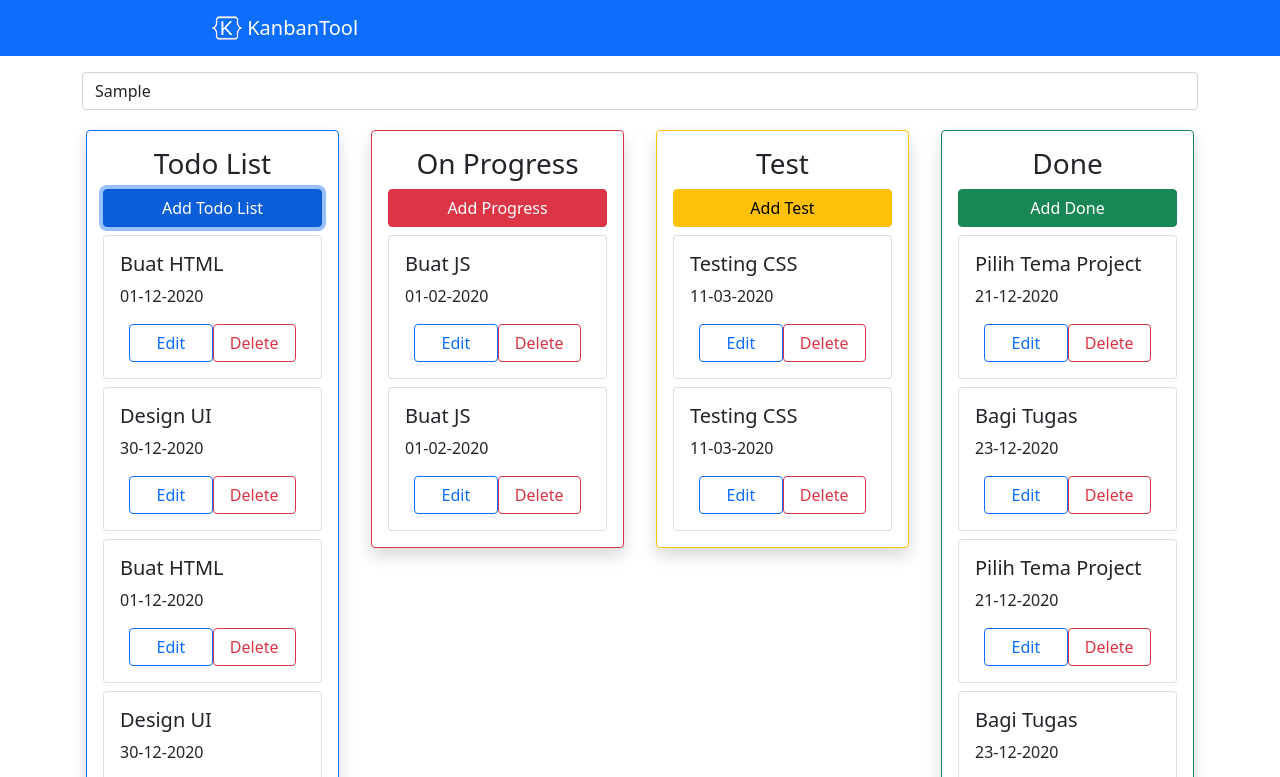
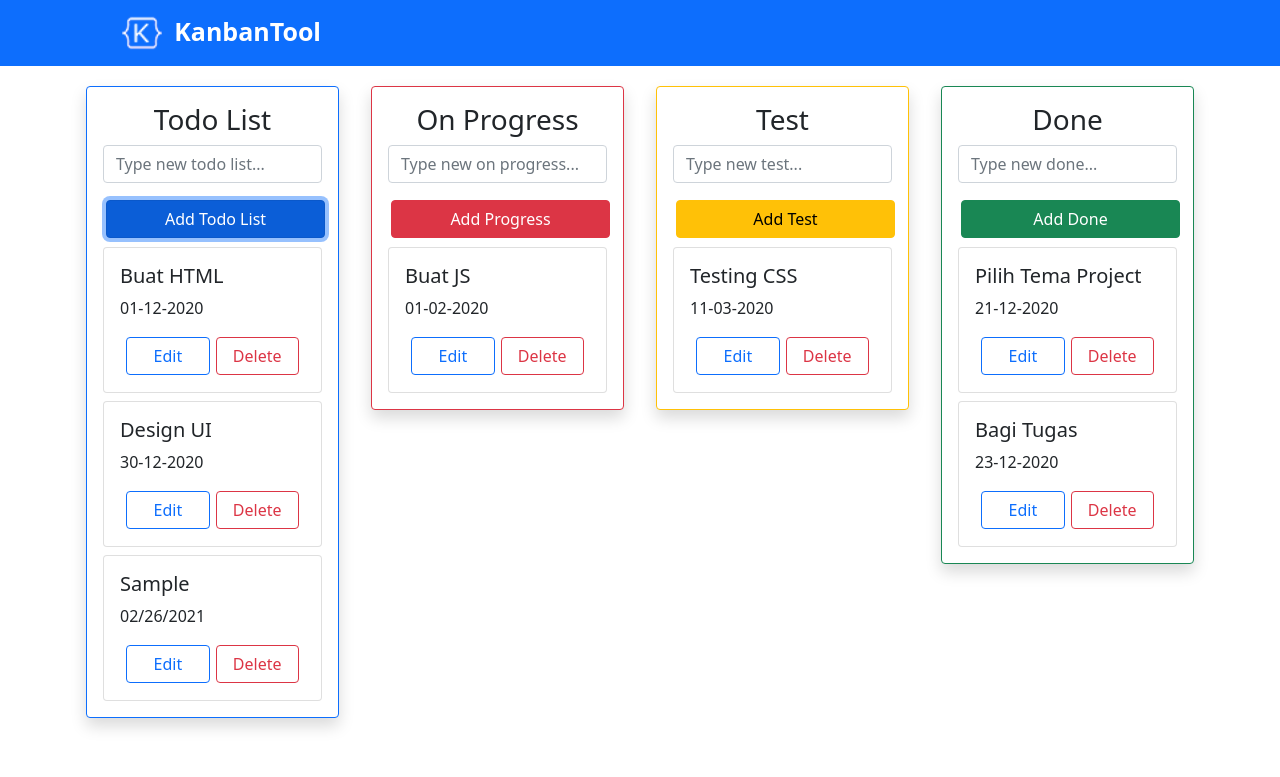
Before and after one commit to rizqizulfian/kanban, a plain HTML site: page index.html in a window 1280 px wide. Both pictures are taken after typing "Sample" into the empty fields and a click on the button "Add Todo List". Shown: the top 777 px of the page. Drawn offline with nearby package versions, Linux system fonts and the light colour scheme.

Commit message:
Revisi Form Input, Function Add, Function Delete

```diff
--- a/index.html
+++ b/index.html
@@ -1,24 +1,33 @@
 <!DOCTYPE html>
 <html lang="en">
-
   <head>
-    <meta charset="UTF-8">
-    <meta http-equiv="X-UA-Compatible" content="IE=edge">
-    <meta name="viewport" content="width=device-width, initial-scale=1.0">
+    <meta charset="UTF-8" />
+    <meta http-equiv="X-UA-Compatible" content="IE=edge" />
+    <meta name="viewport" content="width=device-width, initial-scale=1.0" />
     <title>Kanban</title>
-    <link rel="stylesheet" href="style.css">
-    <link rel="icon" href="./img/favicon.png" type="image/gif" sizes="16x16">
+    <link rel="stylesheet" href="style.css" />
+    <link rel="icon" href="./img/favicon.png" type="image/gif" sizes="16x16" />
     <!-- CSS only -->
-    <link href="https://cdn.jsdelivr.net/npm/bootstrap@5.0.0-beta2/dist/css/bootstrap.min.css" rel="stylesheet"
-        integrity="sha384-BmbxuPwQa2lc/FVzBcNJ7UAyJxM6wuqIj61tLrc4wSX0szH/Ev+nYRRuWlolflfl" crossorigin="anonymous">
+    <link
+      href="https://cdn.jsdelivr.net/npm/bootstrap@5.0.0-beta2/dist/css/bootstrap.min.css"
+      rel="stylesheet"
+      integrity="sha384-BmbxuPwQa2lc/FVzBcNJ7UAyJxM6wuqIj61tLrc4wSX0szH/Ev+nYRRuWlolflfl"
+      crossorigin="anonymous"
+    />
   </head>
 
   <body>
     <nav class="navbar navbar-dark bg-primary">
       <div class="container-fluid">
-            <a class="navbar-brand" href="#" style="padding-left: 200px;">
-                <img src="./img/kanban-logo.png" alt="" width="30" height="30" class="d-inline-block align-top">
-                KanbanTool
+        <a class="navbar-brand" href="#">
+          <img
+            src="./img/kanban-logo.png"
+            alt=""
+            width="40"
+            height="40"
+            class="d-inline-block align-top"
+          />
+          <span class="title">KanbanTool</span>
         </a>
       </div>
     </nav>
@@ -26,38 +35,92 @@
     <!-- Container -->
     <div class="container mt-3">
       <div class="row">
-            <div>
-                <input type="text" id="form-input" class="form-input-text col-12 form-control mb-3"
-                    placeholder="Type new task here...">
-            </div>
         <div class="todo-container col-3">
-                <div id="todoList" class="border border-primary m-1 p-1 rounded shadow p-3 mb-5 bg-white rounded">
+          <div
+            id="todoList"
+            class="border border-primary m-1 p-1 rounded shadow p-3 mb-5 bg-white"
+          >
             <h1 class="text-center fs-3">Todo List</h1>
-                    <button id="addTodoList" type="button" class="btn btn-primary button-add">Add Todo List</button>
+            <input
+              type="text"
+              id="formTodo"
+              class="form-input-text col-12 form-control mb-3"
+              placeholder="Type new todo list..."
+            />
+            <button
+              id="addTodoList"
+              type="button"
+              class="btn btn-primary button-add"
+            >
+              Add Todo List
+            </button>
           </div>
         </div>
         <div class="onprogress-container col-3">
-                <div  id="onProgress"  class="border border-danger m-1 p-1 rounded shadow p-3 mb-5 bg-white rounded">
+          <div
+            id="onProgress"
+            class="border border-danger m-1 p-1 rounded shadow p-3 mb-5 bg-white"
+          >
             <h1 class="text-center fs-3">On Progress</h1>
-                    <button id="addOnProgress" type="button" class="btn btn-danger button-add">Add Progress</button>
+            <input
+              type="text"
+              id="formProgress"
+              class="form-input-text col-12 form-control mb-3"
+              placeholder="Type new on progress..."
+            />
+            <button
+              id="addOnProgress"
+              type="button"
+              class="btn btn-danger button-add"
+            >
+              Add Progress
+            </button>
           </div>
         </div>
         <div class="test-container col-3">
-                <div id="test" class="border border-warning m-1 p-1 rounded shadow p-3 mb-5 bg-white rounded">
+          <div
+            id="test"
+            class="border border-warning m-1 p-1 rounded shadow p-3 mb-5 bg-white rounded"
+          >
             <h1 class="text-center fs-3">Test</h1>
-                    <button id="addTest" type="button" class="btn btn-warning button-add">Add Test</button>
+            <input
+              type="text"
+              id="formTest"
+              class="form-input-text col-12 form-control mb-3"
+              placeholder="Type new test..."
+            />
+            <button
+              id="addTest"
+              type="button"
+              class="btn btn-warning button-add"
+            >
+              Add Test
+            </button>
           </div>
         </div>
         <div class="done-container col-3">
-                <div id="done" class="border border-success m-1 p-1 rounded shadow p-3 mb-5 bg-white rounded">
+          <div
+            id="done"
+            class="border border-success m-1 p-1 rounded shadow p-3 mb-5 bg-white rounded"
+          >
             <h1 class="text-center fs-3">Done</h1>
-                    <button id="addDone" type="button" class="btn btn-success button-add">Add Done</button>
+            <input
+              type="text"
+              id="formDone"
+              class="form-input-text col-12 form-control mb-3"
+              placeholder="Type new done..."
+            />
+            <button
+              id="addDone"
+              type="button"
+              class="btn btn-success button-add"
+            >
+              Add Done
+            </button>
           </div>
         </div>
       </div>
-
     </div>
     <script src="script.js"></script>
   </body>
-
 </html>
--- a/script.js
+++ b/script.js
@@ -1,99 +1,157 @@
 // Data input
 let data = [
     {
-        title: 'Buat HTML',
-        category: 'todoList',
-        tanggal: '01-12-2020'
+      title: "Buat HTML",
+      category: "todoList",
+      tanggal: "01-12-2020",
     },
     {
-        title: 'Design UI',
-        category: 'todoList',
-        tanggal: '30-12-2020'
+      title: "Design UI",
+      category: "todoList",
+      tanggal: "30-12-2020",
     },
     {
-        title: 'Buat JS',
-        category: 'onProgress',
-        tanggal: '01-02-2020'
+      title: "Buat JS",
+      category: "onProgress",
+      tanggal: "01-02-2020",
     },
     {
-        title: 'Testing CSS',
-        category: 'test',
-        tanggal: '11-03-2020'
+      title: "Testing CSS",
+      category: "test",
+      tanggal: "11-03-2020",
     },
     {
-        title: 'Pilih Tema Project',
-        category: 'done',
-        tanggal: '21-12-2020'
+      title: "Pilih Tema Project",
+      category: "done",
+      tanggal: "21-12-2020",
     },
     {
-        title: 'Bagi Tugas',
-        category: 'done',
-        tanggal: '23-12-2020'
+      title: "Bagi Tugas",
+      category: "done",
+      tanggal: "23-12-2020",
     },
   ];
 
-// selectors
-const addTodoList = document.getElementById("addTodoList");
-const todoList = document.getElementById("todoList");
-const onProgress = document.getElementById("onProgress");
-const test = document.getElementById("test");
-const done = document.getElementById("done");
-const formInput = document.getElementById("form-input");
+  // add todo list
+  const formTodo = document.getElementById("formTodo");
   const buttonTodoList = document.getElementById("addTodoList");
-buttonTodoList.addEventListener("click", add);
+  buttonTodoList.addEventListener("click", addTodo);
 
-
-
-function add(e) {
-
-    // conditional untuk cek darimana category
-    let category = '';
-    if (e.target.id === 'addTodoList') {
-        category = 'todoList';
-    } else if (e.target.id === 'addOnProgress') {
-        category = 'onProgress';
-    } else if (e.target.id === 'addTest') {
-        category = 'test';
-    } else if (e.target.id === 'addDone') {
-        category = 'done';
+  function addTodo(event) {
+    if (formTodo.value !== "") {
+      // Menghandle jika inputannya string kosong
+      event.preventDefault();
+      let obj = {
+        title: formTodo.value,
+        category: "todoList",
+        tanggal: tanggal(),
+      };
+      data = [];
+      data.push(obj);
+      render();
+      // Mengosongkan inputan setelah ditambahkan
+      formTodo.value = "";
+      alert(`${obj.title} added successfully`)
+    } else {
+      alert("The input cannot be empty. OK?");
+    }
   }
 
-    // ambil date now
+  // add On Progress
+  const formProgress = document.getElementById("formProgress");
+  const buttonOnProgress = document.getElementById("addOnProgress");
+  buttonOnProgress.addEventListener("click", addProgress);
+
+  function addProgress(event) {
+    if (formProgress.value !== "") {
+      event.preventDefault();
+      let obj = {
+        title: formProgress.value,
+        category: "onProgress",
+        tanggal: tanggal(),
+      };
+      data = [];
+      data.push(obj);
+      render();
+      formProgress.value = "";
+      alert(`${obj.title} added successfully`)
+    } else {
+      alert("The input cannot be empty. OK?");
+    }
+  }
+
+  // add Test
+  const formTest = document.getElementById("formTest");
+  const buttonOnAddTest = document.getElementById("addTest");
+  buttonOnAddTest.addEventListener("click", addTest);
+
+  function addTest(event) {
+    if (formTest.value !== "") {
+      event.preventDefault();
+      let obj = {
+        title: formTest.value,
+        category: "test",
+        tanggal: tanggal(),
+      };
+      data = [];
+      data.push(obj);
+      render();
+      formTest.value = "";
+      alert(`${obj.title} added successfully`)
+    } else {
+      alert("The input cannot be empty. OK?");
+    }
+  }
+
+  // add Done
+  const formDone = document.getElementById("formDone");
+  const buttonAddDone = document.getElementById("addDone");
+  buttonAddDone.addEventListener("click", addDone);
+
+  function addDone(event) {
+    if (formDone.value !== "") {
+      event.preventDefault();
+      let obj = {
+        title: formDone.value,
+        category: "done",
+        tanggal: tanggal(),
+      };
+      data = [];
+      data.push(obj);
+      render();
+      formDone.value = "";
+      alert(`${obj.title} added successfully`)
+    } else {
+      alert("The input cannot be empty. OK?");
+    }
+  }
+
+  // Function today
+  function tanggal() {
     var today = new Date();
-    var dd = String(today.getDate()).padStart(2, '0');
-    var mm = String(today.getMonth() + 1).padStart(2, '0'); //January is 0!
+    var dd = String(today.getDate()).padStart(2, "0");
+    var mm = String(today.getMonth() + 1).padStart(2, "0"); //January is 0!
     var yyyy = today.getFullYear();
 
-    today = mm + '/' + dd + '/' + yyyy;
-
-    let obj = {
-        title: formInput.value,
-        category: category,
-        tanggal: today
-    }
-    data.push(obj);
-    console.log(data)
-
-    render()
+    today = mm + "/" + dd + "/" + yyyy;
+    return today;
   }
 
-
+  // Function Render
   function render() {
-
     // put all task to html
     for (let i = 0; i < data.length; i++) {
-
       // create div
       const card = document.createElement("div");
       card.className = "card mt-2";
       card.style.width = "100%";
-        if (data[i].category === 'todoList') {
+      if (data[i].category === "todoList") {
         todoList.appendChild(card);
-        } else if (data[i].category === 'onProgress') {
+      } else if (data[i].category === "onProgress") {
         onProgress.appendChild(card);
-        } else if (data[i].category === 'test') {
+      } else if (data[i].category === "test") {
         test.appendChild(card);
-        } else if (data[i].category === 'done') {
+      } else if (data[i].category === "done") {
         done.appendChild(card);
       }
 
@@ -117,18 +175,33 @@ function render() {
 
       const buttonEdit = document.createElement("button");
       buttonEdit.className = "btn btn-outline-primary";
-        buttonEdit.id = "editTodoList"
+      buttonEdit.id = "editTodoList";
       buttonEdit.style.width = "45%";
       buttonEdit.innerText = "Edit";
       buttonDiv.appendChild(buttonEdit);
 
       const buttonDelete = document.createElement("button");
-        buttonDelete.className = "btn btn-outline-danger";
-        buttonDelete.id = "deleteTodoList"
+      buttonDelete.className = "btn btn-outline-danger deleteTodoList";
+      // buttonDelete.id = "deleteTodoList";
       buttonDelete.style.width = "45%";
       buttonDelete.innerText = "Delete";
       buttonDiv.appendChild(buttonDelete);
     }
+    // DELETE
+    const deleteList = document.querySelectorAll(".deleteTodoList");
+    deleteList.forEach((dlt) => dlt.addEventListener("click", deleteTodo));
   }
 
-render()
+  render();
+
+  // Function Delete
+  function deleteTodo(e) {
+    const konfirmasi = confirm("Are you sure?");
+    if (konfirmasi) {
+      e.preventDefault();
+
+      const parent = e.target.parentNode.parentNode.parentNode;
+      const child = e.target.parentNode.parentNode;
+      parent.removeChild(child);
+    }
+  }
--- a/style.css
+++ b/style.css
@@ -1,3 +1,17 @@
 .button-add {
     width: 100%;
-}
+  }
+
+  .btn {
+    margin: 1px 3px;
+  }
+
+  .navbar-brand {
+    padding: 110px;
+  }
+
+  .title {
+    margin-left: 7px;
+    font-size: 25px;
+    font-weight: bold;
+  }
```
Lines whose indentation alone changed are shown as unchanged.
